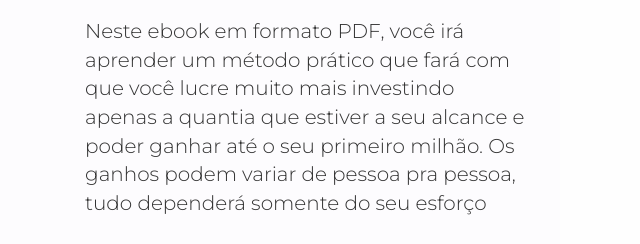
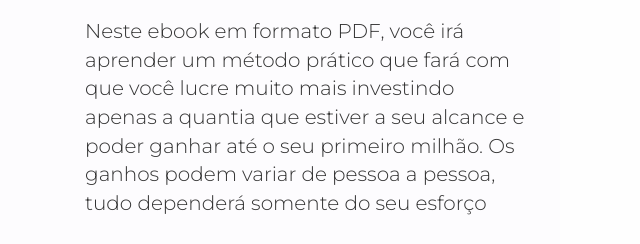
Before and after one commit to TecnogrameArt/nml, a plain HTML site: page index.html in a window 1280 px wide. Shown: the part 370-614 px from the top of the page, 0-640 px from the left. Drawn offline with Linux system fonts and the light colour scheme.

Commit message:
small update

```diff
--- a/index.html
+++ b/index.html
@@ -64,7 +64,7 @@
 						lucrar com apenas R$10?
 
 					</h2>
-					<p>Neste ebook em formato PDF, você irá aprender um método prático que fará com que você lucre muito mais investindo apenas a quantia que estiver a seu alcance e poder ganhar até o seu primeiro milhão. Os ganhos podem variar de pessoa pra pessoa, tudo dependerá somente do seu esforço</p>
+					<p>Neste ebook em formato PDF, você irá aprender um método prático que fará com que você lucre muito mais investindo apenas a quantia que estiver a seu alcance e poder ganhar até o seu primeiro milhão. Os ganhos podem variar de pessoa a pessoa, tudo dependerá somente do seu esforço</p>
 					<a href="https://pay.hotmart.com/F9085485D" class="btn-test">COMECE AGORA</a>
 				</div>
 				<div class="col-md-7">
```
